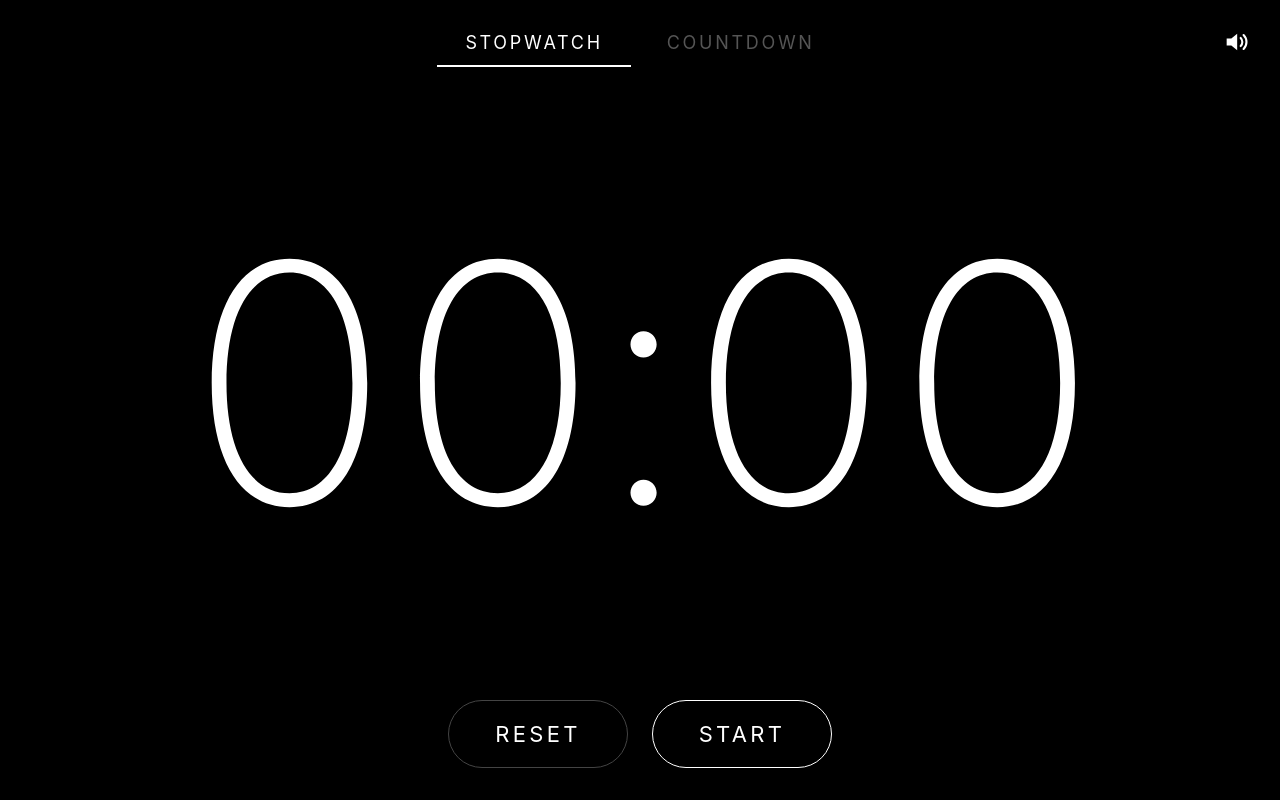
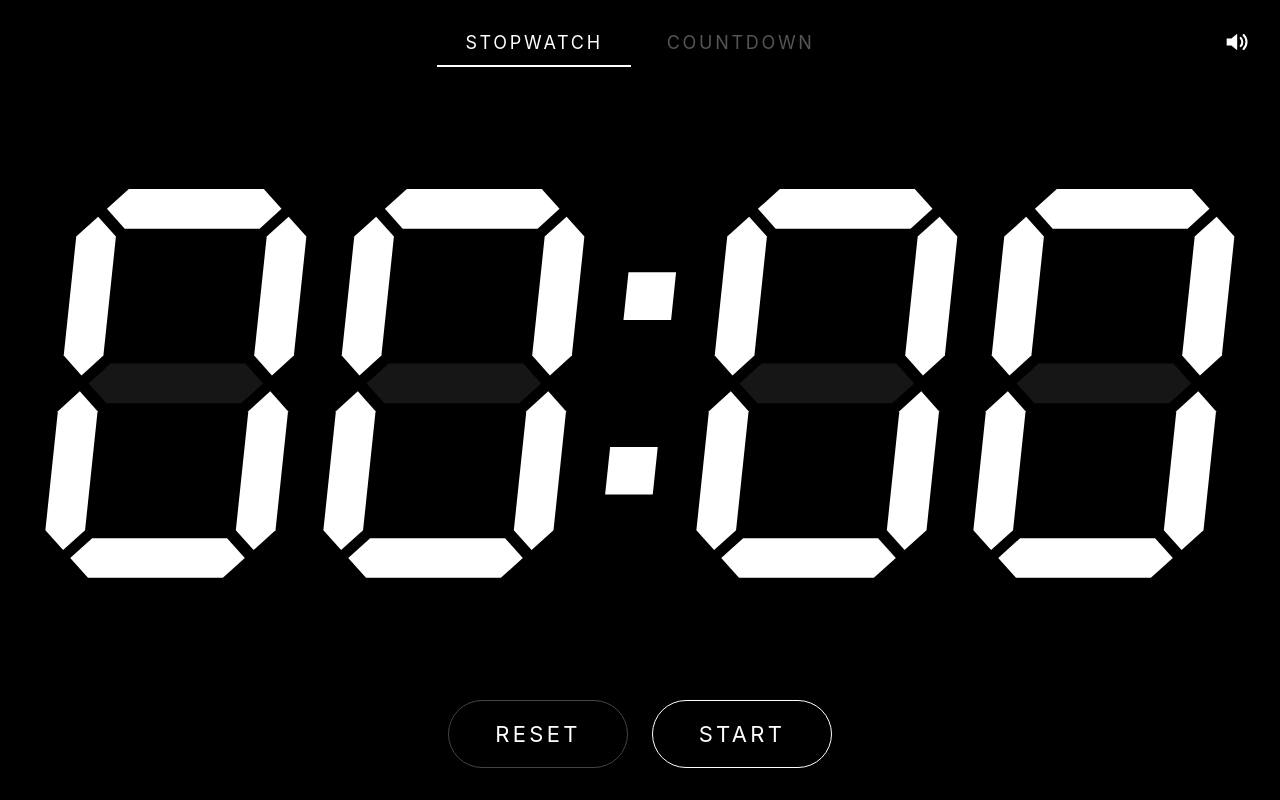
Before and after one commit to kayayayeah39/web-timer, a plain HTML site: page index.html in a window 1280 px wide. Drawn offline with Linux system fonts and the light colour scheme.

Commit message:
数字を7セグメントのデジタル表示に変更し、画面幅いっぱいに拡大
Co-Authored-By: Claude Opus 5 <noreply@anthropic.com>

```diff
--- a/css/style.css
+++ b/css/style.css
@@ -68,16 +68,19 @@ button {
   justify-content: center;
   min-height: 0;
 }
+/* 高さ --h を画面幅と高さの小さい方に合わせて最大化
+   "00:00" = 幅 4×70+24 = 304 / 高さ 100、"0:00:00" = 5×70+2×24 = 398 / 高さ 100 */
 .display {
-  font-family: -apple-system, "Helvetica Neue", "Segoe UI", Roboto, Arial, sans-serif;
-  font-variant-numeric: tabular-nums;
-  font-weight: 200;
-  line-height: 1;
-  white-space: nowrap;
-  font-size: 26vw;
-  letter-spacing: -0.02em;
+  --h: min(31vw, 62vh);
+  display: flex;
+  align-items: center;
+  transform: skewX(-6deg);
 }
-.display.long { font-size: 17vw; }
+.display.long { --h: min(23.5vw, 62vh); }
+.display svg { height: var(--h); width: auto; display: block; }
+.display polygon { fill: #161616; }
+.display polygon.on { fill: #fff; }
+.display .colon rect { fill: #fff; }
 .display.done { animation: blink 1s steps(1) infinite; }
 @keyframes blink { 50% { opacity: 0.15; } }
 
@@ -121,10 +124,6 @@ button {
 .ctl.primary { border-color: #fff; }
 .ctl:active { background: #222; }
 
-@media (orientation: portrait) {
-  .display { font-size: 24vw; }
-  .display.long { font-size: 16vw; }
-}
 @media (max-width: 500px) {
   .ctl { min-width: 130px; font-size: 18px; }
   .adj { width: 48px; height: 48px; font-size: 24px; }
--- a/index.html
+++ b/index.html
@@ -28,7 +28,7 @@
   </button>
 
   <main class="display-wrap">
-    <div id="display" class="display" aria-live="off">00:00</div>
+    <div id="display" class="display" role="timer" aria-live="off"></div>
 
     <div id="setter" class="setter hidden">
       <div class="unit">
--- a/js/app.js
+++ b/js/app.js
@@ -28,6 +28,60 @@ function format(totalSec) {
   return h > 0 ? `${h}:${pad(m)}:${pad(s)}` : `${pad(m)}:${pad(s)}`;
 }
 
+// ---- 7セグメント表示(SVG で描画。消灯セグメントも薄く描いてデジタル時計風に) ----
+const SVG_NS = 'http://www.w3.org/2000/svg';
+const hSeg = (c) => `8,${c} 13,${c - 5} 47,${c - 5} 52,${c} 47,${c + 5} 13,${c + 5}`;
+const vSeg = (x, y1, y2) => `${x},${y1} ${x + 5},${y1 + 5} ${x + 5},${y2 - 5} ${x},${y2} ${x - 5},${y2 - 5} ${x - 5},${y1 + 5}`;
+const SEGMENTS = {
+  a: hSeg(6), g: hSeg(50), d: hSeg(94),
+  f: vSeg(6, 8, 48), b: vSeg(54, 8, 48),
+  e: vSeg(6, 52, 92), c: vSeg(54, 52, 92),
+};
+const DIGIT_SEGS = ['abcdef', 'bc', 'abdeg', 'abcdg', 'bcfg', 'acdfg', 'acdefg', 'abc', 'abcdefg', 'abcdfg'];
+
+function makeDigit() {
+  const svg = document.createElementNS(SVG_NS, 'svg');
+  svg.setAttribute('viewBox', '-5 0 70 100');
+  svg.classList.add('digit');
+  for (const [name, points] of Object.entries(SEGMENTS)) {
+    const p = document.createElementNS(SVG_NS, 'polygon');
+    p.setAttribute('points', points);
+    p.dataset.seg = name;
+    svg.appendChild(p);
+  }
+  return svg;
+}
+function makeColon() {
+  const svg = document.createElementNS(SVG_NS, 'svg');
+  svg.setAttribute('viewBox', '0 0 24 100');
+  svg.classList.add('colon');
+  for (const y of [28, 72]) {
+    const r = document.createElementNS(SVG_NS, 'rect');
+    Object.entries({ x: 6, y: y - 6, width: 12, height: 12 }).forEach(([k, v]) => r.setAttribute(k, v));
+    svg.appendChild(r);
+  }
+  return svg;
+}
+
+let shownText = '';
+function drawDigits(text) {
+  if (text === shownText) return;
+  // 桁構成(例 "00:00" → "1:00:00")が変わったときだけ作り直す
+  const shape = text.replace(/\d/g, '0');
+  if (shape !== shownText.replace(/\d/g, '0')) {
+    display.replaceChildren(...[...text].map((ch) => (ch === ':' ? makeColon() : makeDigit())));
+  }
+  [...text].forEach((ch, i) => {
+    if (ch === ':') return;
+    const on = DIGIT_SEGS[Number(ch)];
+    display.children[i].querySelectorAll('polygon').forEach((p) => {
+      p.classList.toggle('on', on.includes(p.dataset.seg));
+    });
+  });
+  display.setAttribute('aria-label', text);
+  shownText = text;
+}
+
 function currentElapsed() {
   return state.elapsed + (state.running ? Date.now() - state.startedAt : 0);
 }
@@ -42,7 +96,7 @@ function render() {
     if (remainMs <= 0 && state.running) finish();
   }
   const text = format(sec);
-  if (display.textContent !== text) display.textContent = text;
+  drawDigits(text);
   display.classList.toggle('long', text.length > 5);
   display.classList.toggle('done', state.done);
 
```
